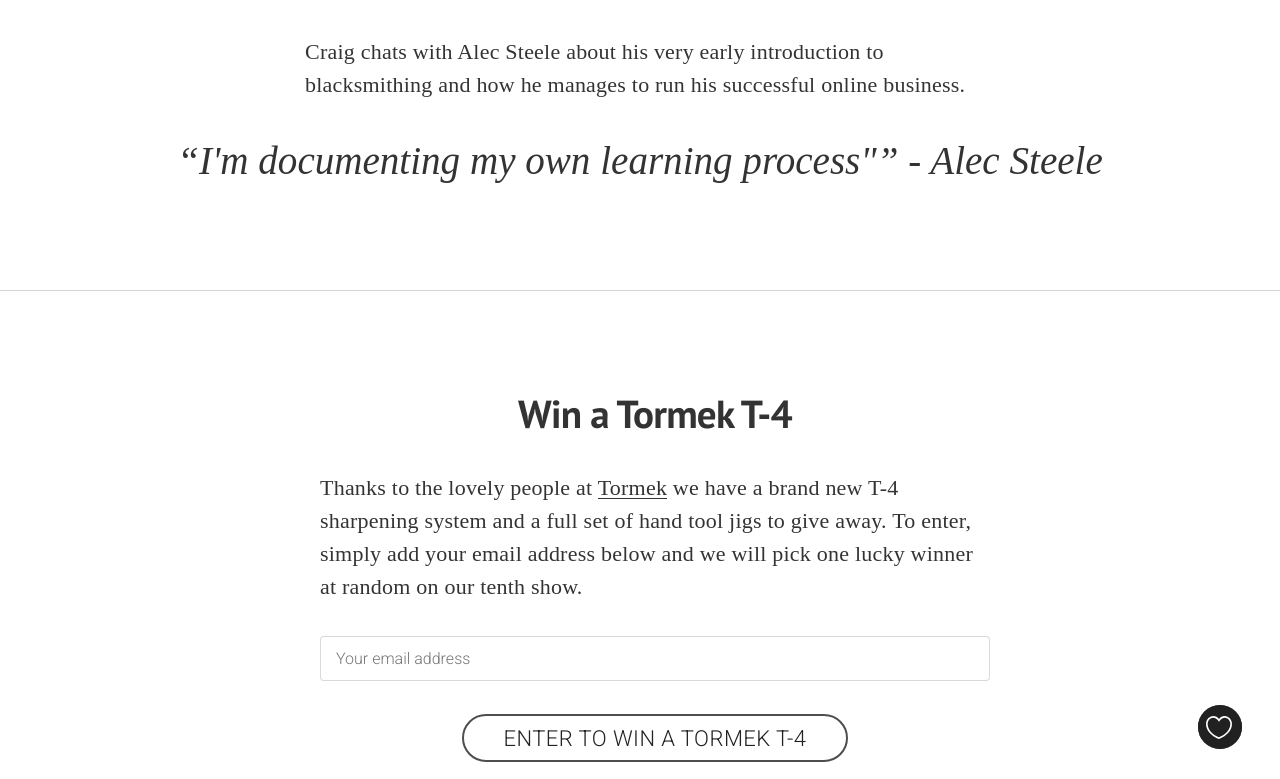
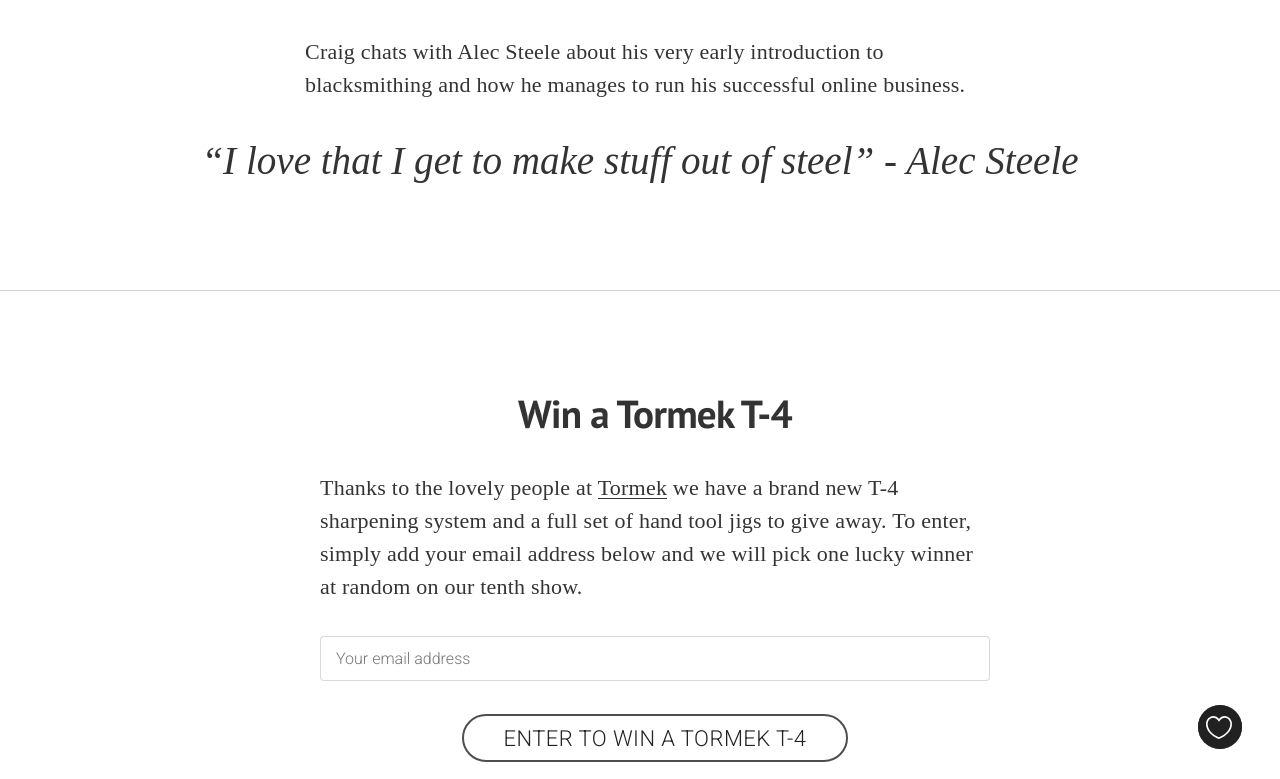
Before and after one commit to craiglockwood/knifetalk, a Jekyll site: the page built from _posts/2017-05-26-alec-steele.markdown, in a window 1280 px wide and 900 px high, scrolled down 637 px, cut to the strip 121-900 px from the top of the window. Built offline with Jekyll 4.4.1, drawn with Linux system fonts in a browser that asks for light colours; nearby versions of some CDN libraries; some web fonts are replaced; Markdown is read by kramdown in place of the engine named in the settings.

Commit message:
new alec quote

```diff
--- a/_posts/2017-05-26-alec-steele.markdown
+++ b/_posts/2017-05-26-alec-steele.markdown
@@ -20,4 +20,4 @@
 Craig chats with Alec Steele about his very early introduction to blacksmithing and how he manages to run his successful online business.
 
 
-<blockquote class="largeQuote">“I'm documenting my own learning process"” - Alec Steele</blockquote>
+<blockquote class="largeQuote">“I love that I get to make stuff out of steel” - Alec Steele</blockquote>
```
Also changed, not shown: assets/images/hero/alec-steele.jpg.
